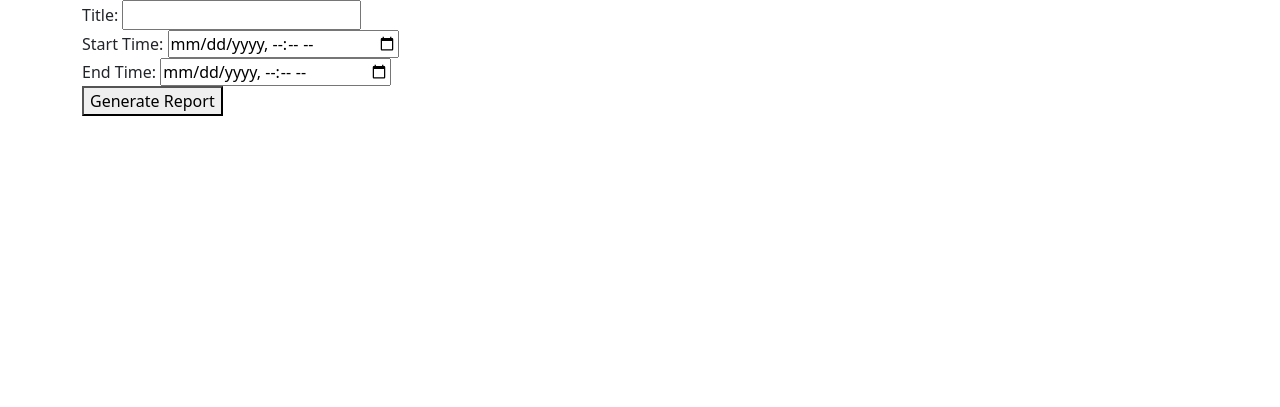
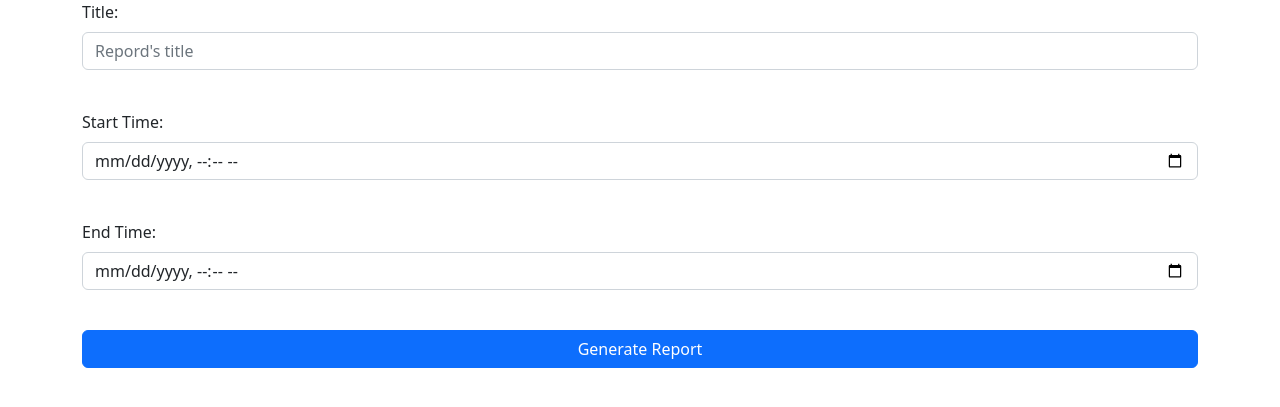
Before and after one commit to GabrielLacunza/TicketApp, a Django app: page /ticket/generate/ in a window 1280 px wide. Shown: the part 56-463 px from the top of the page. Run offline with Django 4.2, Linux system fonts and the light colour scheme.

Commit message:
estilos aplicados al formulario de generacion de repote

```diff
--- a/TicketApp/templates/admin/generate_report.html
+++ b/TicketApp/templates/admin/generate_report.html
@@ -4,16 +4,53 @@
 
 <form method="post" action="{% url 'generate_report' %}">
     {% csrf_token %}
-    <label for="id_title">Title:</label>
-    <input type="text" name="title" id="id_title" required>
+    <div class="mb-3">
+        <label for="id_title" class="form-label">Title:</label>
+        <input
+            type="text"
+            class="form-control"
+            name="id_title"
+            id="id_title"
+            placeholder="Repord's title"
+            required
+        />
+    </div>
+
     <br>
-    <label for="id_start_time">Start Time:</label>
-    <input type="datetime-local" name="start_time" id="id_start_time" required>
+    <div class="mb-3">
+        <label for="id_start_time" class="form-label">Start Time:</label>
+        <input
+            type="datetime-local"
+            class="form-control"
+            name="start_time"
+            id="id_start_time"
+            placeholder="start time"
+            required
+        />
+    </div>
     <br>
-    <label for="id_end_time">End Time:</label>
-    <input type="datetime-local" name="end_time" id="id_end_time" required>
+    <div class="mb-3">
+        <label for="id_end_time" class="form-label">End Time:</label>
+        <input
+            type="datetime-local"
+            class="form-control"
+            name="id_end_time"
+            id="id_end_time"
+            placeholder="end time"
+            required
+        />
+    </div>
     <br>
-    <button type="submit">Generate Report</button>
+    <div class="d-grid gap-2">
+        <button
+            type="submit"
+            name="generateButton"
+            id="generateButton"
+            class="btn btn-primary"
+        >
+            Generate Report
+        </button>
+    </div>
 </form>
 
 {% endblock %}
```
Also changed, not shown: README.md, TicketApp/db.sqlite3.
